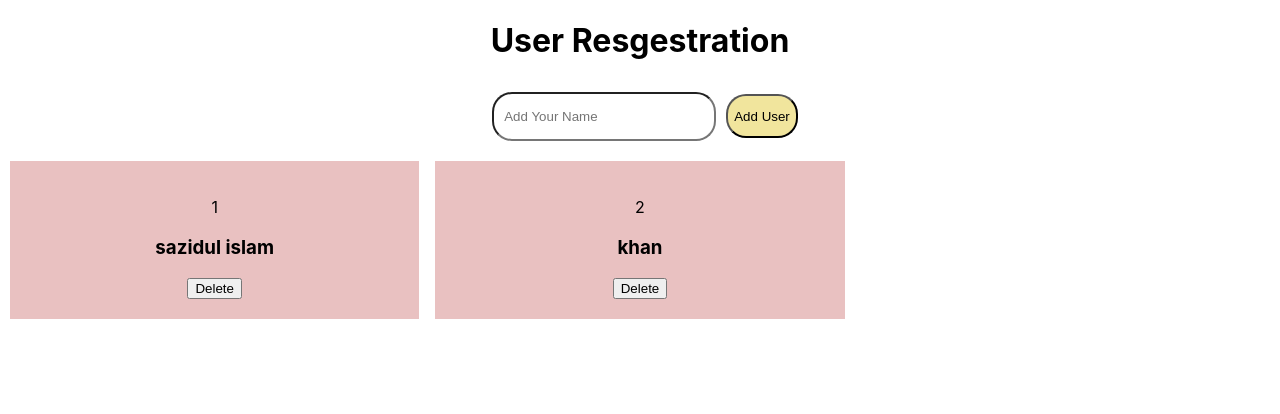
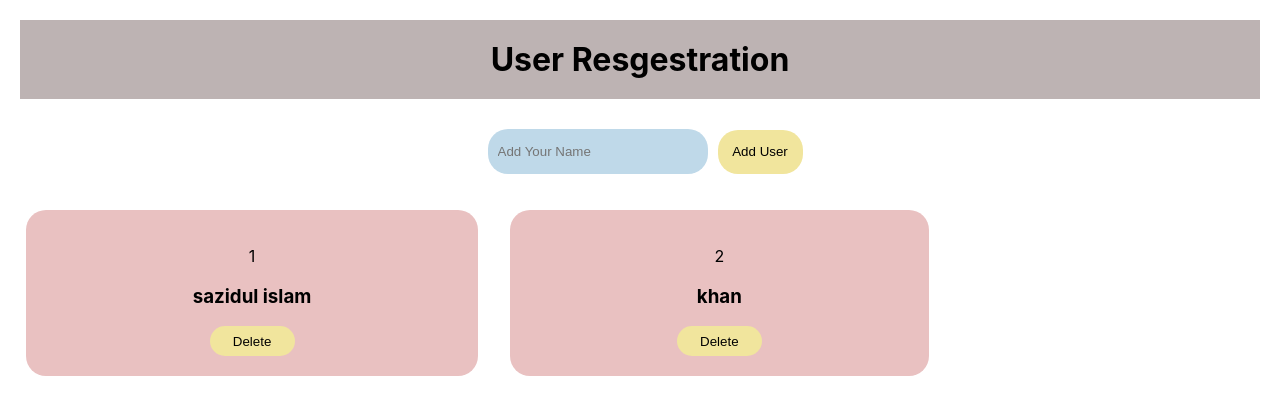
Before and after one commit to Sazidul750/ContextReducer, a React (Create React App) app: page / in a window 1280 px wide. Shown: the top 414 px of the page. Built offline with nearby package versions, Linux system fonts and the light colour scheme.

Commit message:
css edit

```diff
--- a/src/App.js
+++ b/src/App.js
@@ -8,7 +8,7 @@ export default function App() {
 
   return (
   <ContextProvider>
-      <div>
+      <div className='App'>
       <NewUsers />
       <Users />
     </div>
--- a/src/components/User.jsx
+++ b/src/components/User.jsx
@@ -13,7 +13,7 @@ export default function User({user}) {
     <div className='user'>
       <p>{id}</p>
       <h3>{userName}</h3>
-      <button onClick={()=>handleDelete(id)}>Delete</button>
+      <button className='delete-btn' onClick={()=>handleDelete(id)}>Delete</button>
     </div>
   )
 }
--- a/src/index.css
+++ b/src/index.css
@@ -11,6 +11,12 @@ code {
   font-family: source-code-pro, Menlo, Monaco, Consolas, 'Courier New',
     monospace;
 }
+h1{
+  background-color: #bdb3b3;
+  padding: 20px;
+  margin: 20px;
+
+}
 .NewUser{
   text-align: center;
 }
@@ -20,21 +26,46 @@ input{
   border-radius: 20px;
   padding: 10px;
   margin: 10px;
+  border: none;
+  background-color: #bfd9e9;
 }
 .btn {
+  width: 85px;
   height: 44px;
   border-radius: 20px;
+  border: none;
+  background-color: #f1e59d;
+}
+.delete-btn{
+  width: 85px;
+  height: 30px;
+  border-radius: 20px;
+  border: none;
   background-color: #f1e59d;
 }
 .users{
+  padding: 1rem;
   display: grid;
-  grid-template-columns: repeat(3,1fr);
-  gap: 1rem;
+  gap: 2rem;
   text-align: center;
   margin: 10px;
 
 }
+
+  @media screen and (min-width:768px) {
+    .users{
+      grid-template-columns: auto auto;
+    }
+  }
+  @media screen and (min-width:992px) {
+    .users{
+      grid-template-columns: auto auto auto;
+    }
+  }
+
+
 .user{
   background-color: #e9c1c1;
   padding: 20px;
+  border-radius: 20px;
 }
```
